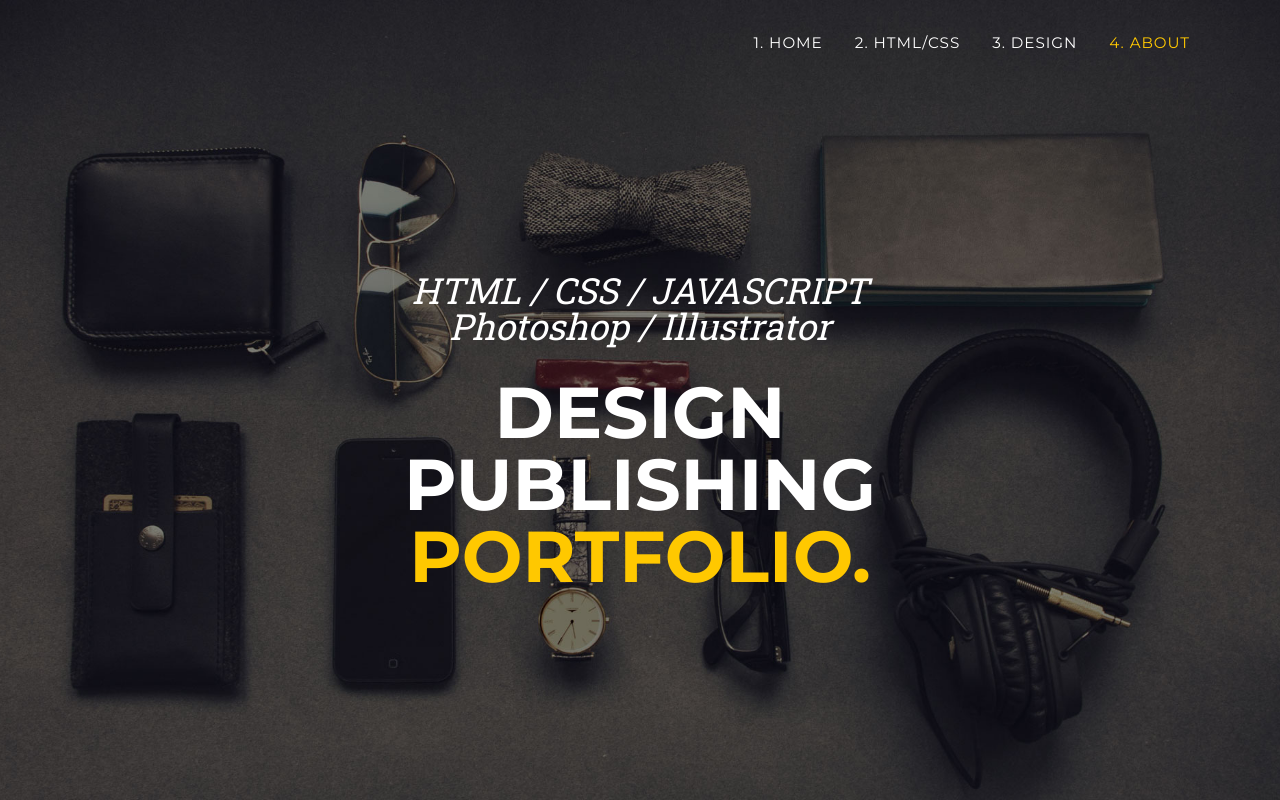
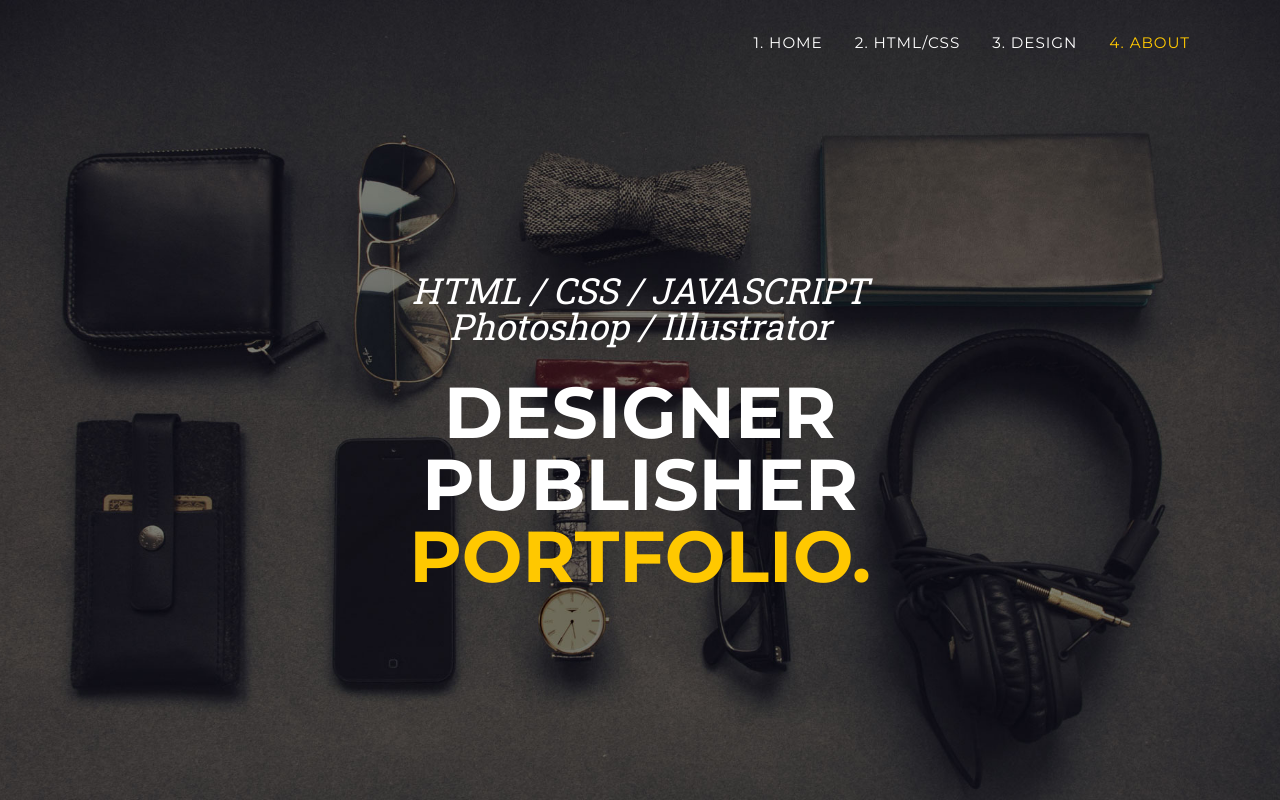
Before and after one commit to jungwon0117/portfolio, a plain HTML site: page index.html in a window 1280 px wide. Shown: the top 800 px of the page. Drawn offline with nearby package versions, Linux system fonts and the light colour scheme.

Commit message:
new main

```diff
--- a/index.html
+++ b/index.html
@@ -40,7 +40,7 @@
         <header class="masthead">
             <div class="container">
                 <div class="masthead-subheading">HTML / CSS / JAVASCRIPT <br>Photoshop / Illustrator</div>
-                <div class="masthead-heading text-uppercase">DESIGN<br>PUBLISHING<br><span style="color:#ffc800;">PORTFOLIO.</span></div>
+                <div class="masthead-heading text-uppercase">DESIGNER<br>PUBLISHER<br><span style="color:#ffc800;">PORTFOLIO.</span></div>
             </div>
         </header>
         <!-- Services-->
```
